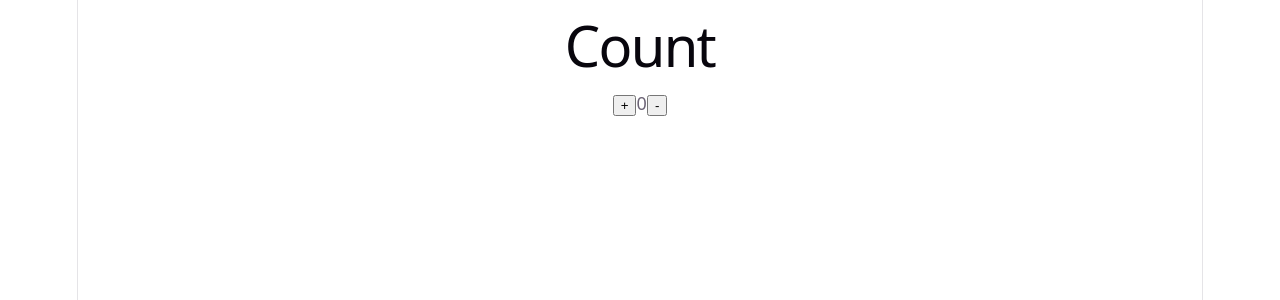
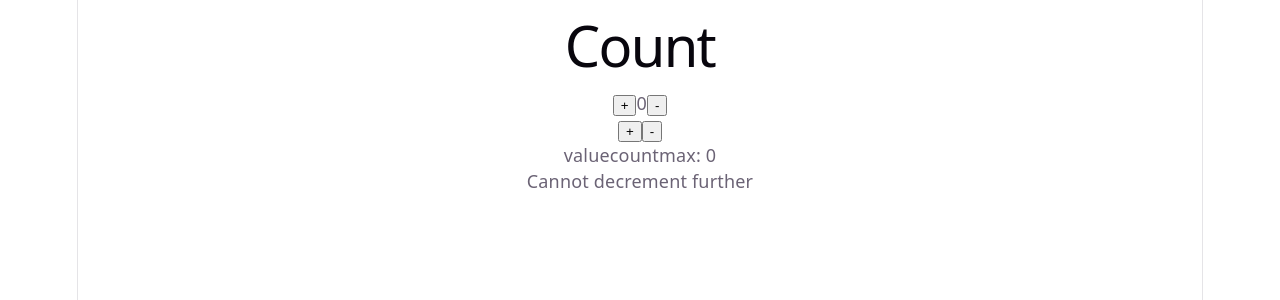
Before and after one commit to hans-naert/reactapp-Master-React-in-5-Days, a React (Vite) app: page / in a window 1280 px wide. Shown: the top 300 px of the page. Built offline with nearby package versions, Linux system fonts and the light colour scheme.

Commit message:
custom hook for max count

```diff
--- a/src/Count.jsx
+++ b/src/Count.jsx
@@ -1,6 +1,10 @@
 import {useReducer} from "react";
 
+import useCounterMaxHook from "./useCounterMaxHook";
+
 function Count() {
+
+    const { valuecountmax, increment, decrement, error } = useCounterMaxHook(5);
     const [value,dispatch] = useReducer((value,action) => {
         switch(action.type) {
             case 'INCREMENT':
@@ -18,7 +22,13 @@ function Count() {
             <button onClick={() => dispatch({type: 'INCREMENT'})}>+</button>
             <span>{value}</span>
             <button onClick={() => dispatch({type: 'DECREMENT'})}>-</button>
-        </div>
-    )
+            <div>
+                <button onClick={increment}>+</button>
+                <button onClick={decrement}>-</button>
+            </div>
+            <p>valuecountmax: {valuecountmax}</p>
+            <p>{error}</p>
+         </div>
+    );
 }
 export default Count;
--- /dev/null
+++ b/src/useCounterMaxHook.js
@@ -0,0 +1,28 @@
+import {useState} from 'react'
+
+function useCounterMaxHook(max) {
+    const [valuecountmax, setValue] = useState(0);
+
+    const increment = () => {
+        if (valuecountmax < max) {
+            setValue(valuecountmax + 1);
+        }
+    };
+
+    const decrement = () => {
+        if (valuecountmax > 0) {
+            setValue(valuecountmax - 1);
+        }
+    };
+
+
+    var error = "";
+    if (valuecountmax >= max) {
+        error = "Cannot increment further";
+    } else if (valuecountmax <= 0) {
+        error = "Cannot decrement further";
+    }
+
+    return { valuecountmax, increment, decrement, error };
+}
+export default useCounterMaxHook;
```
